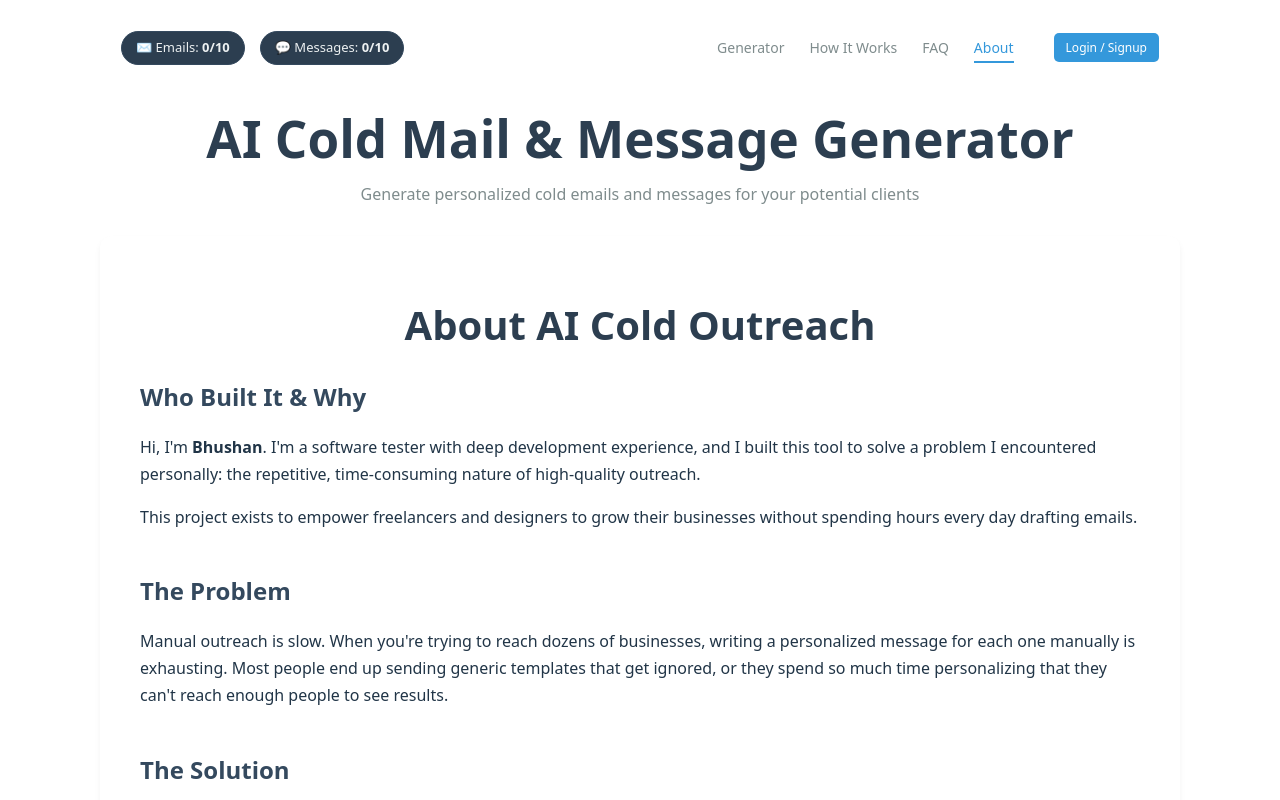
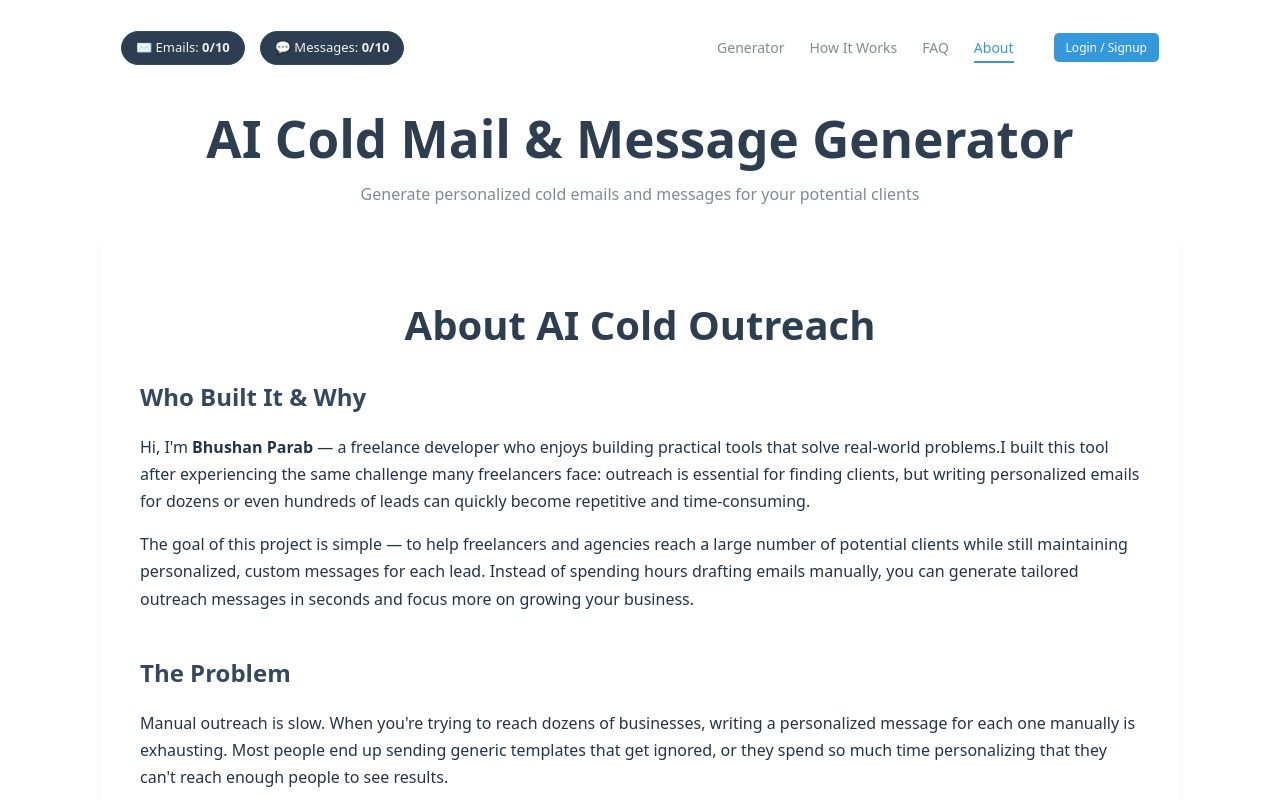
Before and after one commit to Bhushanp14/ColdMailsMessageGen, a React (Vite) app in the folder frontend/: page /about in a window 1280 px wide. Shown: the top 800 px of the page. Built offline with nearby package versions, Linux system fonts and the light colour scheme; no server answers.

Commit message:
Update About page content with personalized Bio

```diff
--- a/frontend/src/pages/About.jsx
+++ b/frontend/src/pages/About.jsx
@@ -8,13 +8,10 @@ const About = () => {
       <section className="info-section">
         <h2>Who Built It & Why</h2>
         <p>
-          Hi, I'm <strong>Bhushan</strong>. I'm a software tester with deep development experience,
-          and I built this tool to solve a problem I encountered personally: the repetitive,
-          time-consuming nature of high-quality outreach.
+          Hi, I'm <strong>Bhushan Parab</strong> — a freelance developer who enjoys building practical tools that solve real-world problems.I built this tool after experiencing the same challenge many freelancers face: outreach is essential for finding clients, but writing personalized emails for dozens or even hundreds of leads can quickly become repetitive and time-consuming.
         </p>
         <p>
-          This project exists to empower freelancers and designers to grow their businesses
-          without spending hours every day drafting emails.
+          The goal of this project is simple — to help freelancers and agencies reach a large number of potential clients while still maintaining personalized, custom messages for each lead. Instead of spending hours drafting emails manually, you can generate tailored outreach messages in seconds and focus more on growing your business.
         </p>
       </section>
 
```
